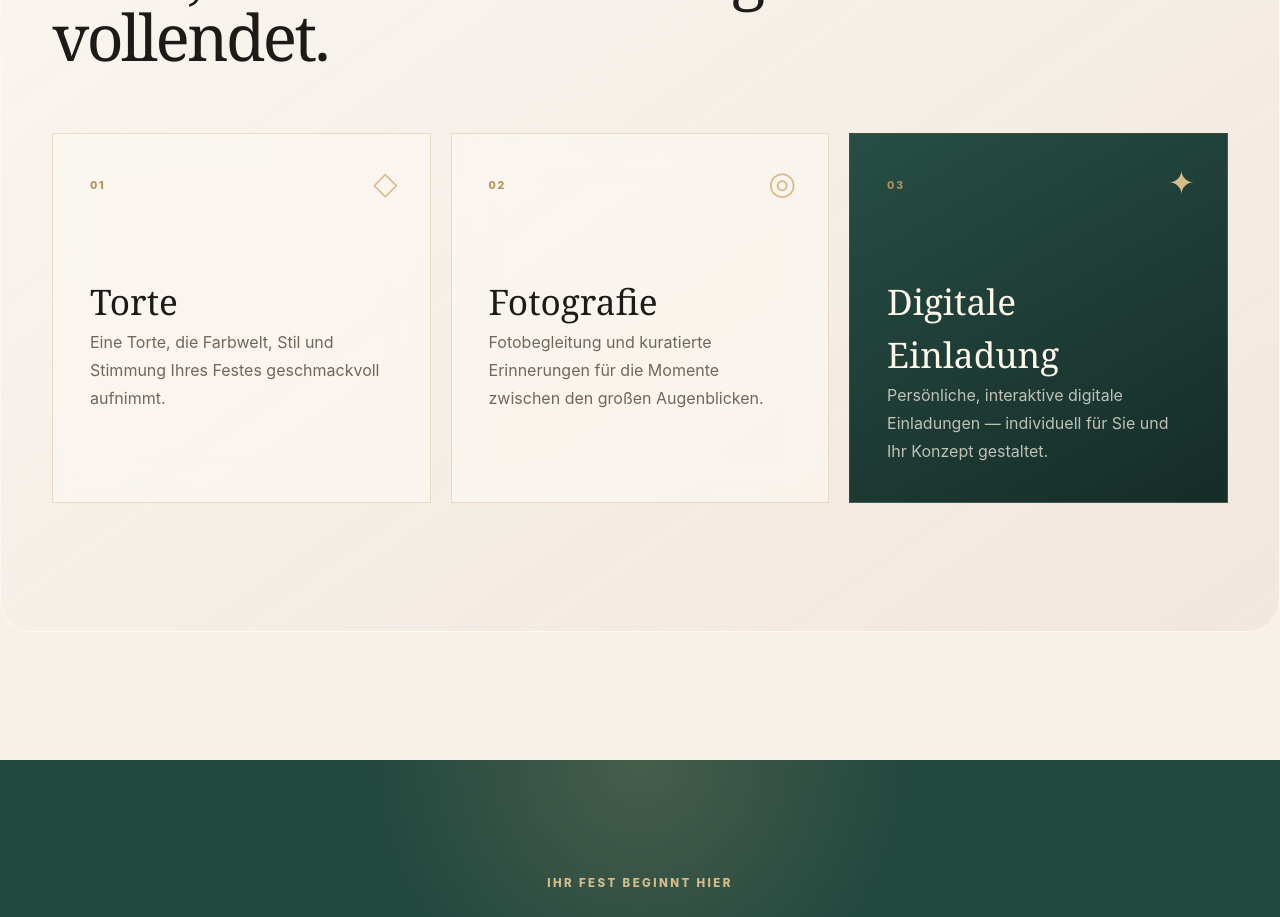
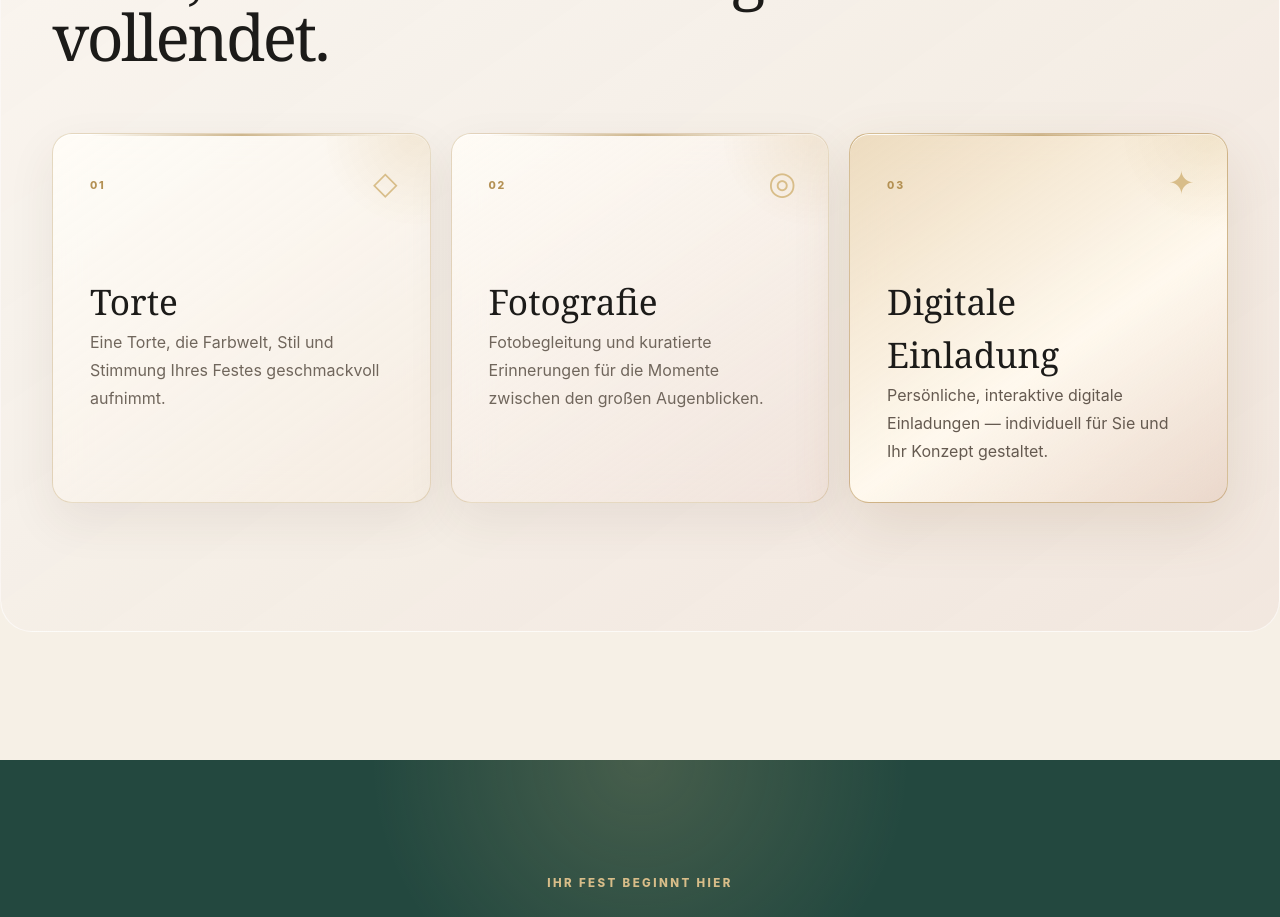
Before and after one commit to aysenuroerki-jpg/velvet-vienna, a Next.js app: page / in a window 1280 px wide. Shown: the part 3060-3977 px from the top of the page. Built offline with nearby package versions, Linux system fonts and the light colour scheme.

Commit message:
Refine homepage service card design

```diff
--- a/app/globals.css
+++ b/app/globals.css
@@ -99,14 +99,17 @@ h1, h2, h3 { font-family: "Iowan Old Style", Baskerville, Georgia, "Times New Ro
 
 .services-section { background: linear-gradient(145deg, rgba(255,255,255,.42), rgba(234,215,208,.35)); border: 1px solid rgba(255,255,255,.6); border-radius: 2rem; box-shadow: inset 0 1px 0 rgba(255,255,255,.7); }
 .service-grid { margin-top: 4rem; display: grid; grid-template-columns: repeat(3, 1fr); gap: 1.25rem; }
-.service-card { position: relative; min-height: 340px; padding: 2.3rem; border: 1px solid rgba(180,145,84,.25); background: rgba(252,249,243,.62); backdrop-filter: blur(18px); transition: transform .3s ease, box-shadow .3s ease; }
-.service-card:hover { transform: translateY(-6px); box-shadow: var(--shadow); }
-.service-card--featured { color: #fff7e8; background: linear-gradient(150deg, #274e45, #152c27); }
+.service-card { position: relative; isolation: isolate; min-height: 340px; padding: 2.3rem; overflow: hidden; border: 1px solid rgba(180,145,84,.3); border-radius: 1.25rem; background: linear-gradient(145deg, rgba(255,253,248,.9), rgba(245,235,224,.72)); box-shadow: 0 18px 48px rgba(74,57,38,.08), inset 0 1px 0 rgba(255,255,255,.9); backdrop-filter: blur(18px); transition: transform .35s ease, box-shadow .35s ease, border-color .35s ease; }
+.service-card::before { content: ""; position: absolute; z-index: -1; width: 190px; height: 190px; right: -80px; top: -95px; border-radius: 50%; background: radial-gradient(circle, rgba(214,183,128,.22), transparent 70%); }
+.service-card::after { content: ""; position: absolute; left: 2.3rem; right: 2.3rem; top: 0; height: 2px; background: linear-gradient(90deg, transparent, rgba(180,145,84,.65), transparent); }
+.service-card:nth-child(2) { background: linear-gradient(145deg, rgba(255,252,246,.92), rgba(238,222,214,.58)); }
+.service-card:hover { transform: translateY(-6px); border-color: rgba(180,145,84,.52); box-shadow: 0 25px 65px rgba(74,57,38,.14), inset 0 1px 0 rgba(255,255,255,.92); }
+.service-card--featured { color: var(--ink); border-color: rgba(180,145,84,.55); background: linear-gradient(145deg, rgba(235,214,180,.78), rgba(255,249,238,.94) 58%, rgba(229,205,190,.62)); box-shadow: 0 22px 58px rgba(124,91,48,.14), inset 0 1px 0 rgba(255,255,255,.9); }
 .service-card__number { color: var(--gold); font-size: .66rem; letter-spacing: .17em; font-weight: 800; }
 .service-card__symbol { position: absolute; right: 2rem; top: 1.6rem; color: var(--gold-light); font: 400 2rem Georgia, serif; }
 .service-card h3 { margin-top: 5rem; font-size: 2.2rem; }
 .service-card p { max-width: 330px; color: #70665c; line-height: 1.75; }
-.service-card--featured p { color: rgba(255,247,232,.72); }
+.service-card--featured p { color: #655a50; }
 
 .cta { margin-top: clamp(6rem, 10vw, 10rem); padding: clamp(5rem, 9vw, 9rem) 1.5rem; background: radial-gradient(circle at 50% 0, rgba(213,181,126,.2), transparent 33%), var(--green); color: #f8efe1; text-align: center; }
 .cta .kicker { color: var(--gold-light); }
```
